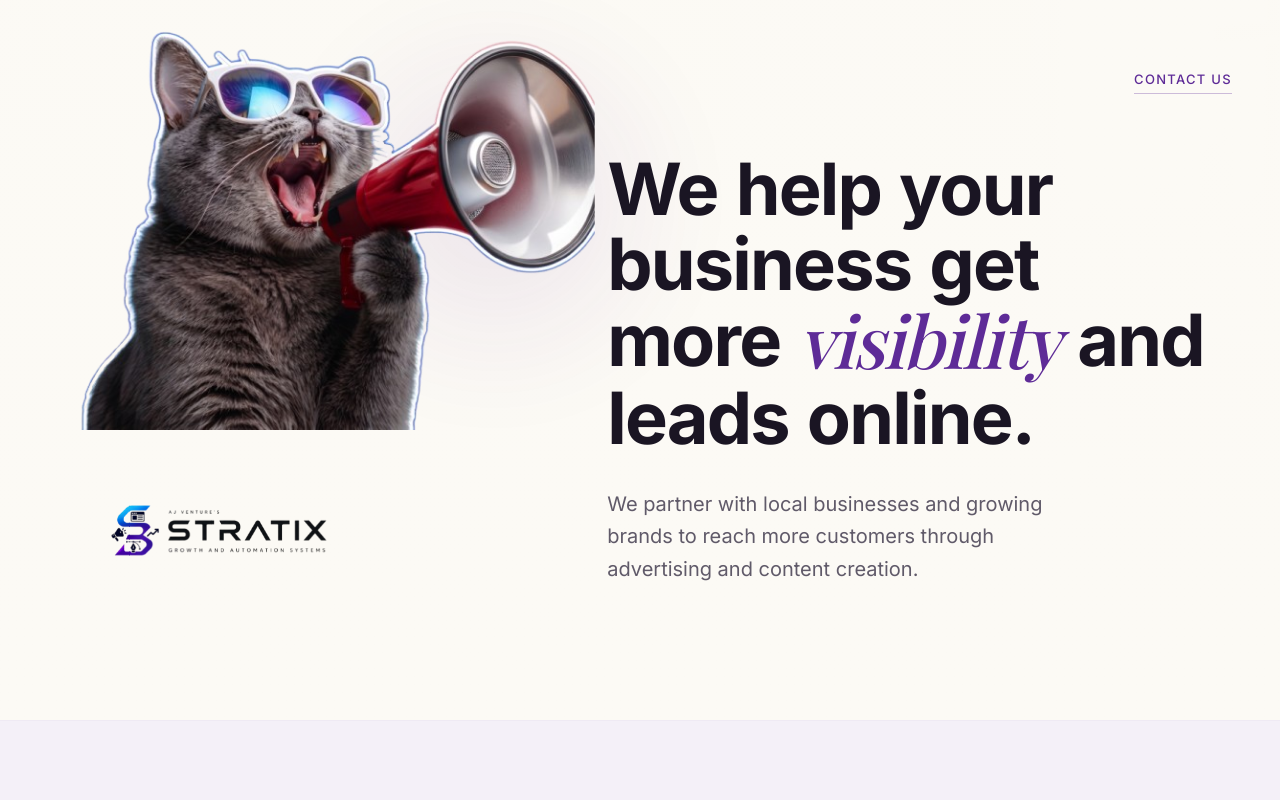
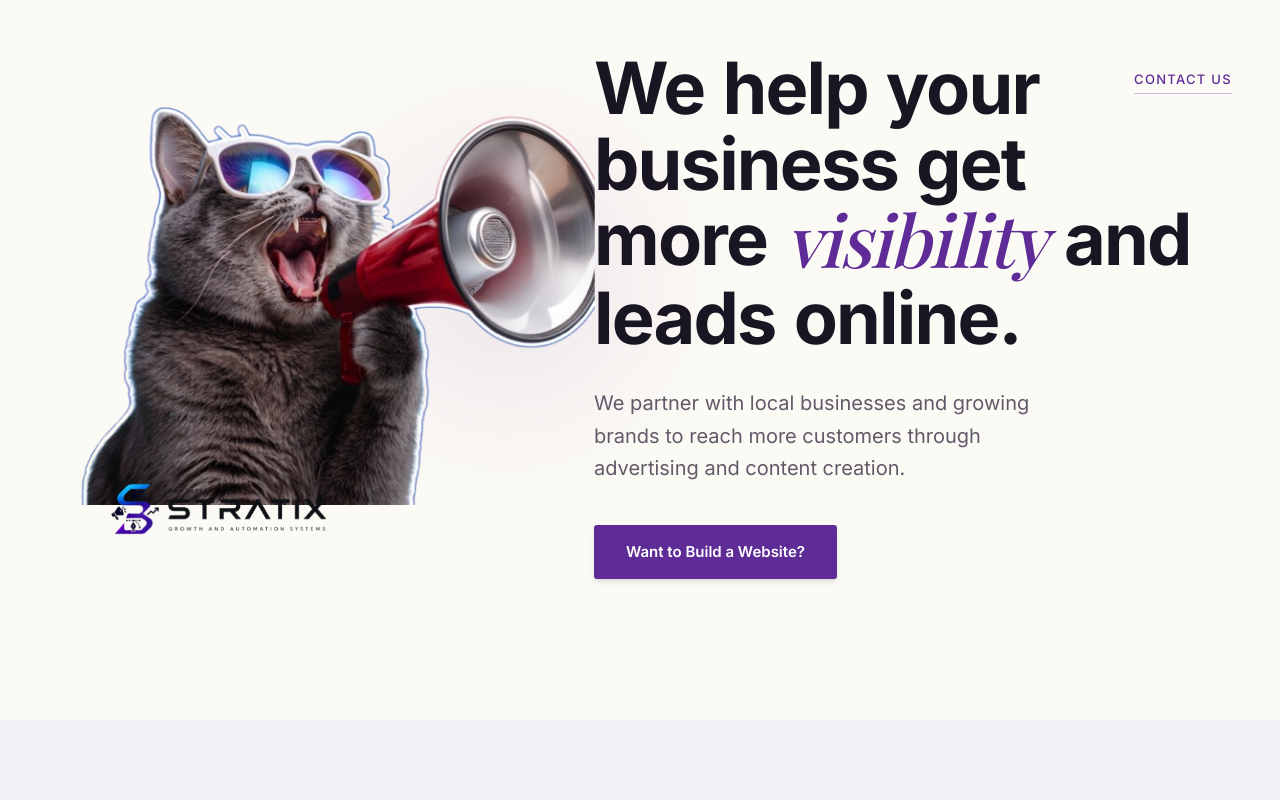
Before and after one commit to rajghorpade28/stratix, a Next.js app: page / in a window 1280 px wide. Shown: the top 800 px of the page. Built offline with nearby package versions, Linux system fonts and the light colour scheme; a web font is replaced by a local one.

Commit message:
style: fix vertical alignment of mascot and text

```diff
--- a/src/components/sections/HeroSection.tsx
+++ b/src/components/sections/HeroSection.tsx
@@ -25,7 +25,7 @@ export function HeroSection() {
 
       <div className="container mx-auto px-6 md:px-12 max-w-7xl relative z-10">
 
-        <div className="flex flex-col lg:flex-row items-center justify-between gap-12 lg:gap-12">
+        <div className="flex flex-col lg:flex-row items-center justify-between gap-12 lg:gap-6">
 
           {/* Left Column: Logo Target & Cat Mascot */}
           <div className="w-full sm:w-2/3 lg:w-[45%] flex flex-col items-center lg:items-start relative z-10 pointer-events-none mt-4 lg:mt-0">
@@ -51,14 +51,16 @@ export function HeroSection() {
                 priority
               />
             </motion.div>
+
+            {/* Logo target positioned absolutely so it doesn't affect flex alignment of the cat */}
             <div
               id="hero-logo-target"
-              className="mt-6 md:mt-10 h-[64px] md:h-[90px] lg:h-[120px] w-full flex items-center origin-left"
+              className="absolute -bottom-16 left-0 h-[64px] md:h-[90px] lg:h-[120px] w-full flex items-center origin-left"
             />
           </div>
 
-          {/* Right Column: Text */}
-          <div className="w-full lg:w-[55%] flex flex-col justify-start relative z-20 mt-8 lg:mt-24">
+          {/* Right Column: Text & CTA */}
+          <div className="w-full lg:w-[55%] flex flex-col justify-start relative z-20">
 
             <h1 className="text-4xl sm:text-5xl md:text-6xl lg:text-[4.5rem] font-heading font-bold tracking-tight leading-[1.05] mb-8 text-foreground flex flex-wrap">
               {headlineWords.map((word, idx) => (
@@ -93,6 +95,26 @@ export function HeroSection() {
                   We partner with local businesses and growing brands to reach more customers through advertising and content creation.
                 </p>
               </motion.div>
+              <motion.div
+                initial={{ opacity: 0 }}
+                animate={{ opacity: 1 }}
+                transition={{ duration: 1, delay: 1.0 }}
+                className="flex flex-col sm:flex-row justify-start gap-4 mt-2 pointer-events-auto"
+              >
+                <motion.div
+                  whileHover={{ scale: 1.02 }}
+                  whileTap={{ scale: 0.98 }}
+                  transition={{ type: "spring", stiffness: 400, damping: 15 }}
+                >
+                  <Link
+                    href="/start"
+                    className="group relative inline-flex items-center justify-center gap-4 overflow-hidden rounded-md bg-accent text-accent-foreground px-8 py-4 transition-all shadow-md font-semibold text-[15px] w-full sm:w-auto"
+                  >
+                    <span className="relative z-10">Want to Build a Website?</span>
+                    <div className="absolute inset-0 bg-white/20 translate-y-[100%] group-hover:translate-y-[0%] transition-transform duration-300" />
+                  </Link>
+                </motion.div>
+              </motion.div>
             </div>
           </div>
 
```
